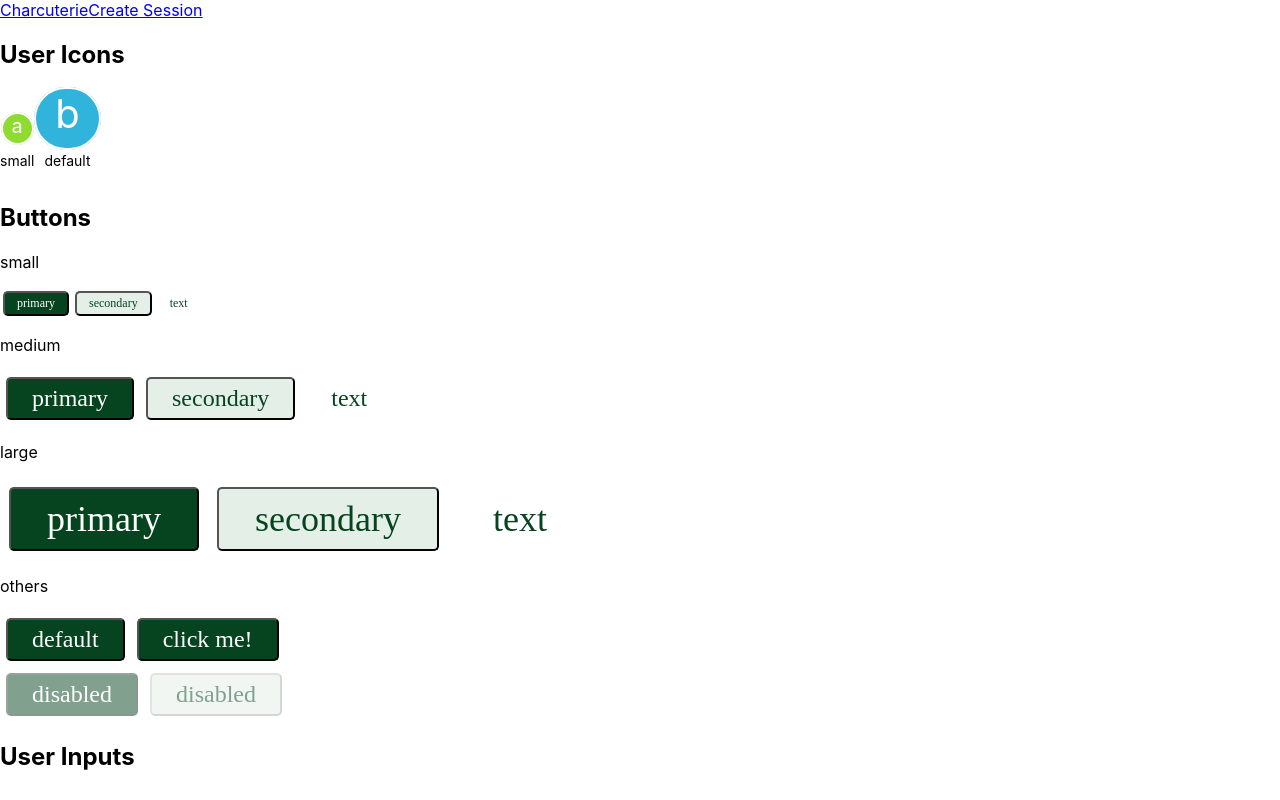
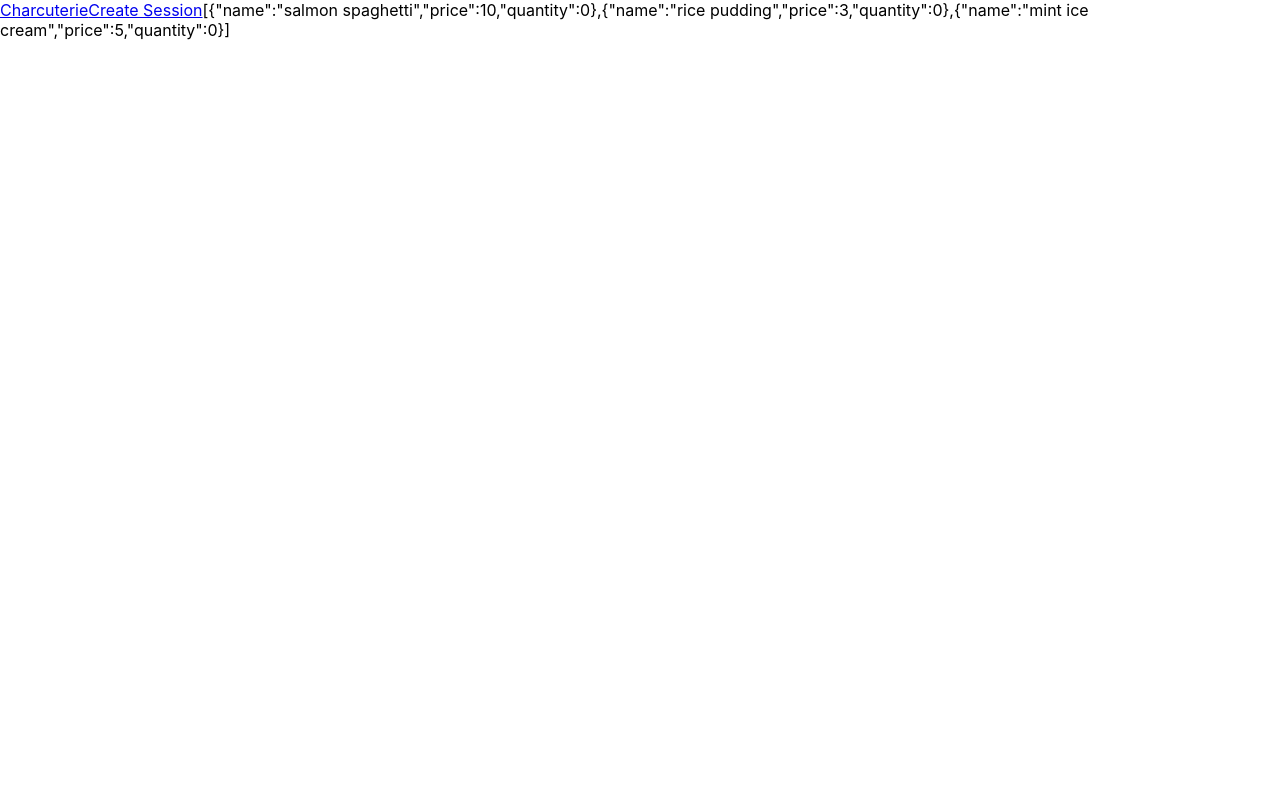
Before and after one commit to acchiang/cpsc-455-project, a React (Create React App) app: page /order-screen in a window 1280 px wide. Shown: the top 800 px of the page. Built offline with nearby package versions, Linux system fonts and the light colour scheme.

Commit message:
add default order menu screen

```diff
--- /dev/null
+++ b/src/assets/sampleMenu.js
@@ -0,0 +1,16 @@
+const menu = [
+    {
+        name: "salmon spaghetti",
+        price: 10
+    },
+    {
+        name: "rice pudding",
+        price: 3
+    },
+    {
+        name: "mint ice cream",
+        price: 5
+    }
+]
+
+export default menu
--- a/src/index.js
+++ b/src/index.js
@@ -3,6 +3,7 @@ import ReactDOM from 'react-dom';
 import './index.css';
 import Charcuterie from 'pages/Charcuterie';
 import CreateSession from 'pages/CreateSession';
+import OrderScreen from 'pages/OrderScreen';
 import reportWebVitals from './utils/reportWebVitals';
 import { BrowserRouter, Route, Link, Switch } from "react-router-dom";
 
@@ -15,6 +16,9 @@ ReactDOM.render(
       <Switch>
         <Route path="/create-session">
           <CreateSession />
+        </Route>
+        <Route path="/order-screen">
+          <OrderScreen />
         </Route>
         <Route path="/">
           <Charcuterie />
--- a/src/pages/CreateSession.js
+++ b/src/pages/CreateSession.js
@@ -3,6 +3,7 @@ import styled from 'styled-components'
 import Button from 'components/Button'
 import Input from 'components/Input'
 import { Title, H2 } from 'styles/styleUtils';
+import { useHistory } from 'react-router-dom';
 
 const PageContainer = styled.div`
 display: flex;
@@ -21,6 +22,13 @@ flex-direction: row;
 `;
 
 function CreateSession({ ...props }) {
+    const history = useHistory();
+
+    // TODO: Ask server for a session and navigate to custom session ??? unscoped
+    const generateSession = () => {
+        history.push('/order-screen')
+    }
+
     return (
         <Theme>
             <PageContainer>
@@ -36,7 +44,7 @@ function CreateSession({ ...props }) {
                     <Input size={"medium"} label={"Event Name"} placeholder={"Dine Out"} />
                 </InputContainer>
                 <br />
-                <Button size={"medium"} type={"primary"} label={"Create Session"} />
+                <Button size={"medium"} type={"primary"} label={"Create Session"} onClick={generateSession}/>
             </PageContainer>
         </Theme>
     );
--- /dev/null
+++ b/src/pages/OrderScreen.js
@@ -0,0 +1,38 @@
+import React, { useEffect, useState } from "react";
+import { OrderContext } from "utils/Context";
+import sampleMenu from "assets/sampleMenu";
+
+function OrderScreen() {
+  const [order, setOrder] = useState(null);
+
+  // TODO: get menu from server
+  const fetchMenu = () => {
+    return sampleMenu;
+  };
+
+  // TODO: send order to server & attach userId
+  const sendOrder = () => {};
+
+  // TODO: get group total (including tips) from server
+  const getGroupTotals = () => {};
+
+  // TODO: history.push to next page with data
+  const consolidateOrder = () => {}
+
+  useEffect(() => {
+    // TODO: Perhaps implement webhook (socket) to listen for additional users
+    const initializeOrder = () => {
+      const menu = fetchMenu();
+      return menu.map((item) => ({ ...item, quantity: 0 }));
+    };
+    setOrder(initializeOrder());
+  }, []);
+
+  return (
+    <OrderContext.Provider value={[order, setOrder]}>
+      {JSON.stringify(order)}
+    </OrderContext.Provider>
+  );
+}
+
+export default OrderScreen;
--- /dev/null
+++ b/src/utils/Context.js
@@ -0,0 +1,3 @@
+import { createContext } from 'react'
+
+export const OrderContext = createContext();
```
